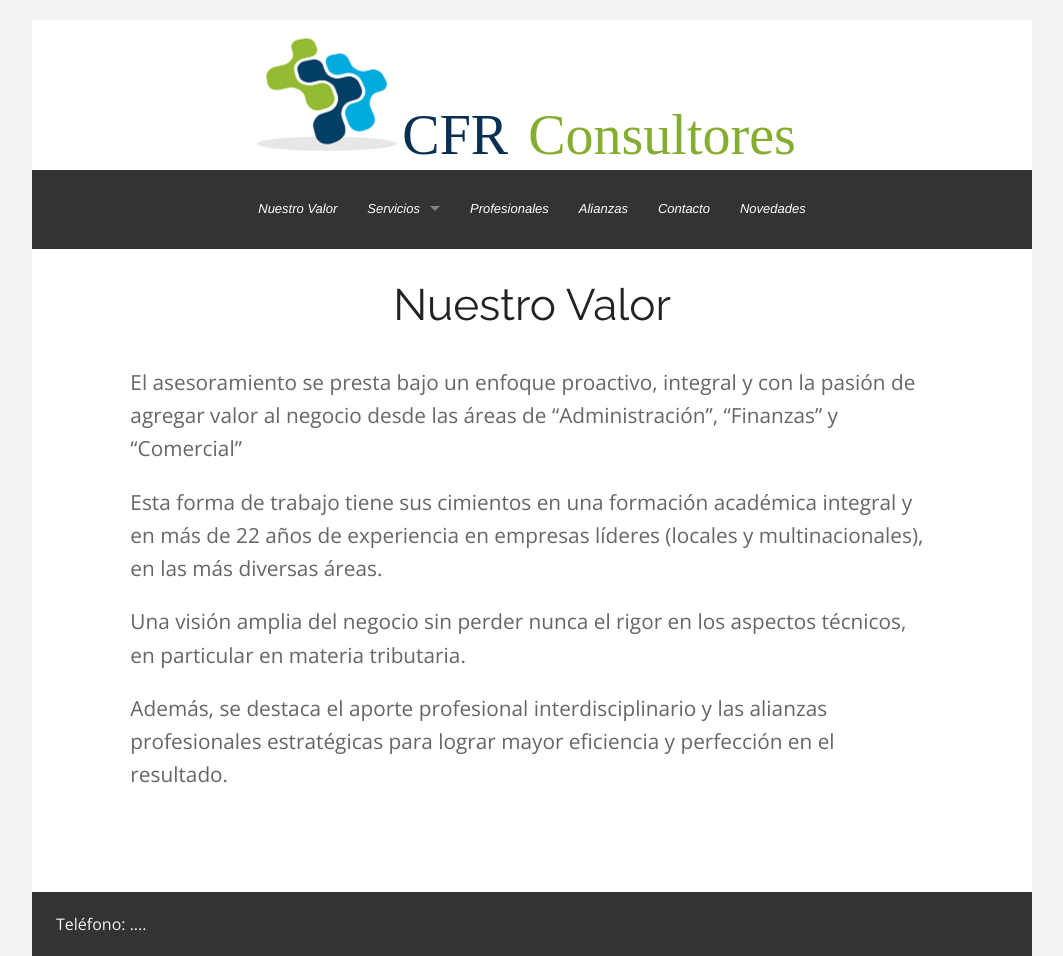
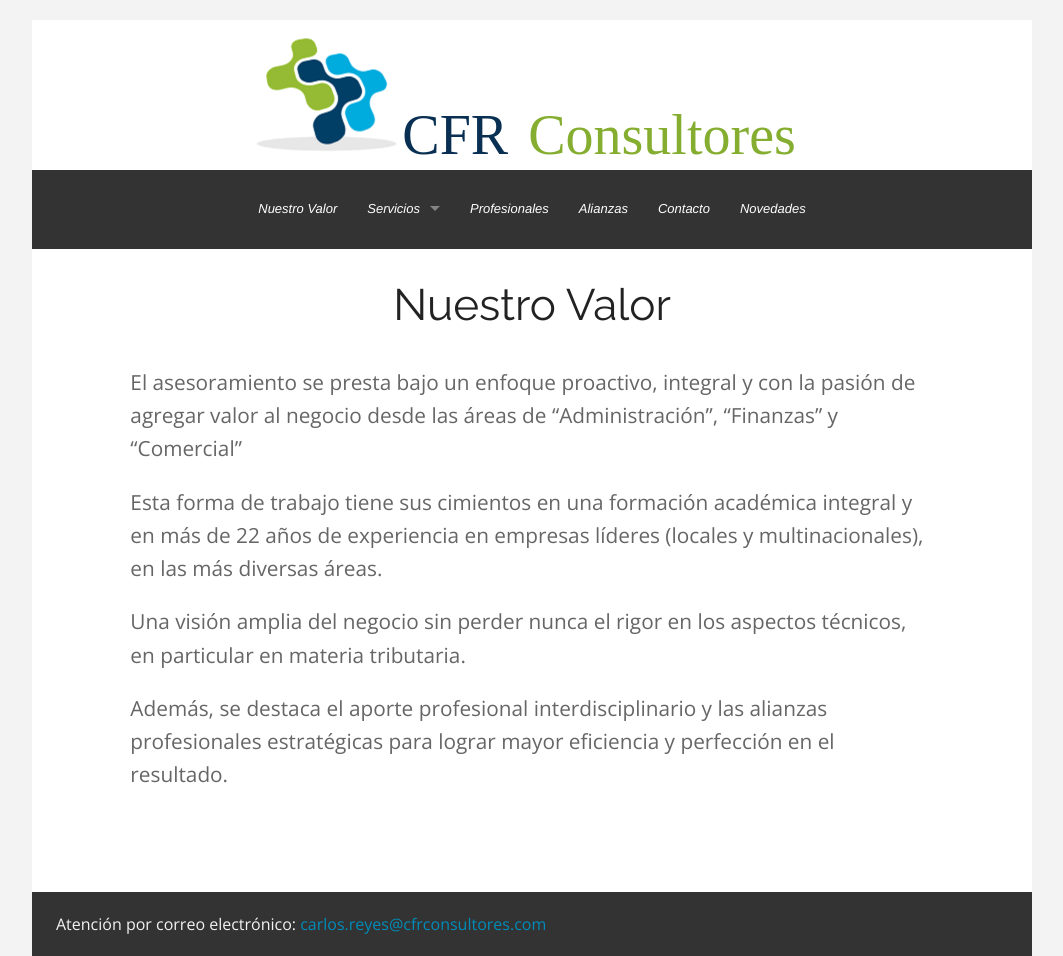
Before and after one commit to cfrconsultores/cfrconsultores.github.io, a Jekyll site: the page built from index.md, in a window 1280 px wide. Shown: the whole page, without its empty margins (108-1171 px from the left). Built offline with Jekyll 4.4.1, drawn with Linux system fonts in a browser that asks for light colours; some web fonts are replaced.

Commit message:
email a pie de página

```diff
--- a/_includes/footer.html
+++ b/_includes/footer.html
@@ -1 +1 @@
-Teléfono: ....
+Atención por correo electrónico: <a href="mailto:carlos.reyes@cfrconsultores.com">carlos.reyes@cfrconsultores.com</a>
```
